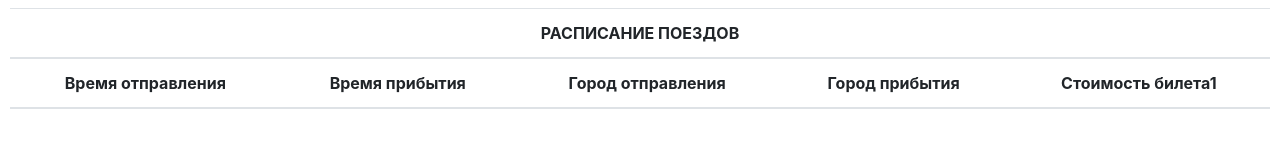
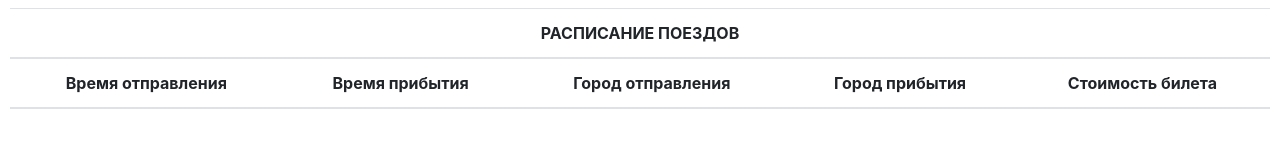
Before and after one commit to alialiev10/trains, an Angular app: page /schedule in a window 1280 px wide. Shown: the part 468-616 px from the top of the page. Built offline with nearby package versions, Linux system fonts and the light colour scheme.

Commit message:
Фиксы согласно pull request #1 Удалил лишнюю единицу

```diff
--- a/src/app/schedule/schedule.component.html
+++ b/src/app/schedule/schedule.component.html
@@ -55,7 +55,7 @@
       Город прибытия
     </th>
     <th>
-      Стоимость билета1
+      Стоимость билета
     </th>
   </tr>
   </thead>
```
